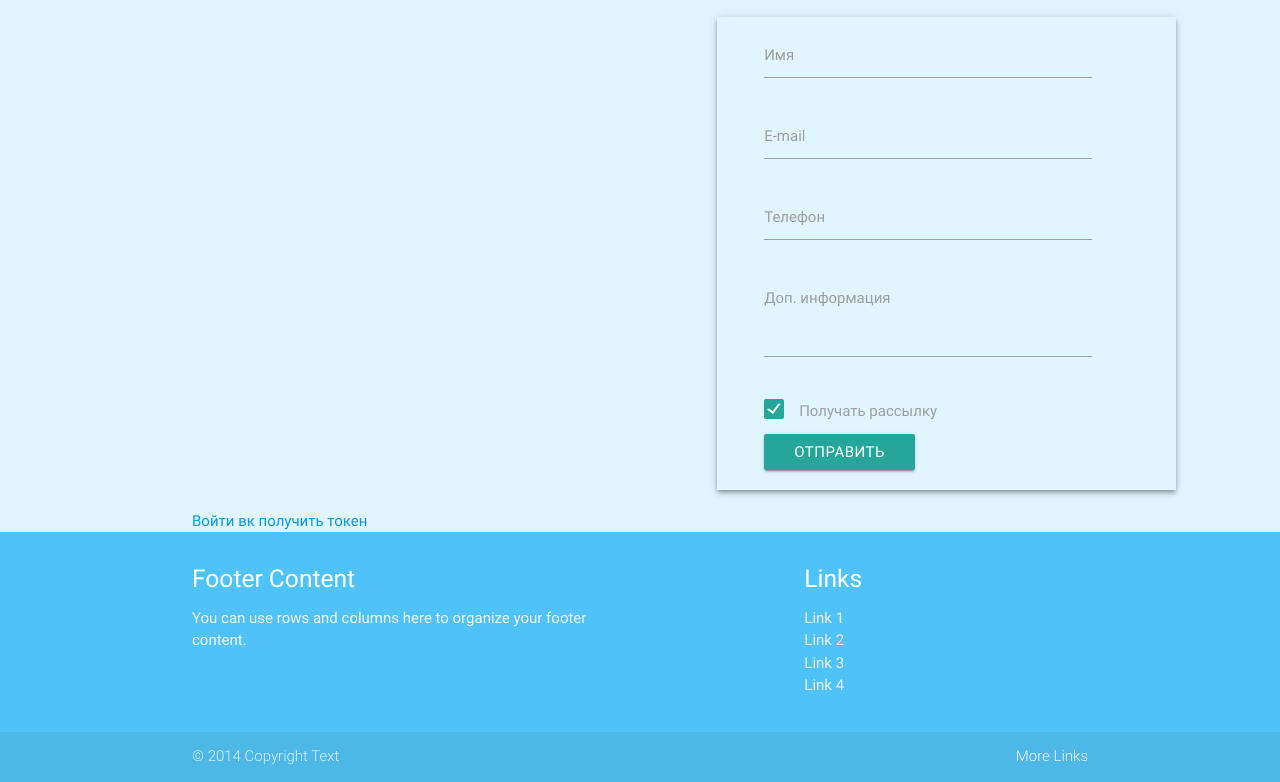
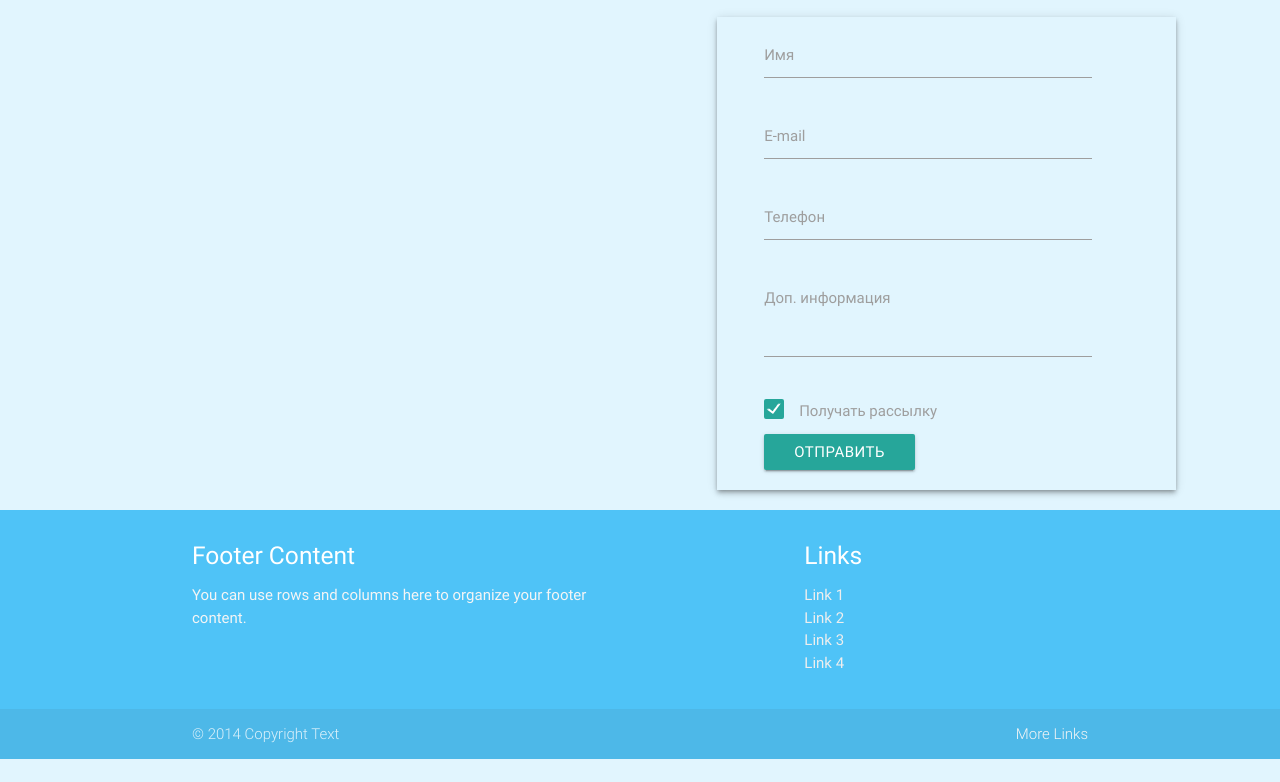
Before and after one commit to kir9819/lend, a plain HTML site: page index.html in a window 1280 px wide. Shown: the part 733-1515 px from the top of the page. After the commit the page ends 1492 px from the top, so only its background shows below. Drawn offline with nearby package versions, Linux system fonts and the light colour scheme.

Commit message:
09.11.17 0:30

```diff
--- a/index.html
+++ b/index.html
@@ -115,8 +115,7 @@ $(window).scroll(function() {
   </div>
 
   </div>
-  <a href="https://oauth.vk.com/authorize?client_id=6252252&display=page&redirect_uri=https://kir9819.github.io/lend/&scope=photos&response_type=code&v=5.69">Войти вк</a>
-  <a href="https://oauth.vk.com/access_token?client_id=6252252&client_secret=golgnS8Iaw9fKAZx8vQL&redirect_uri=https://kir9819.github.io/lend/&code=f8489379445c39527c">получить токен</a>
+
 
 
 </div>
```
